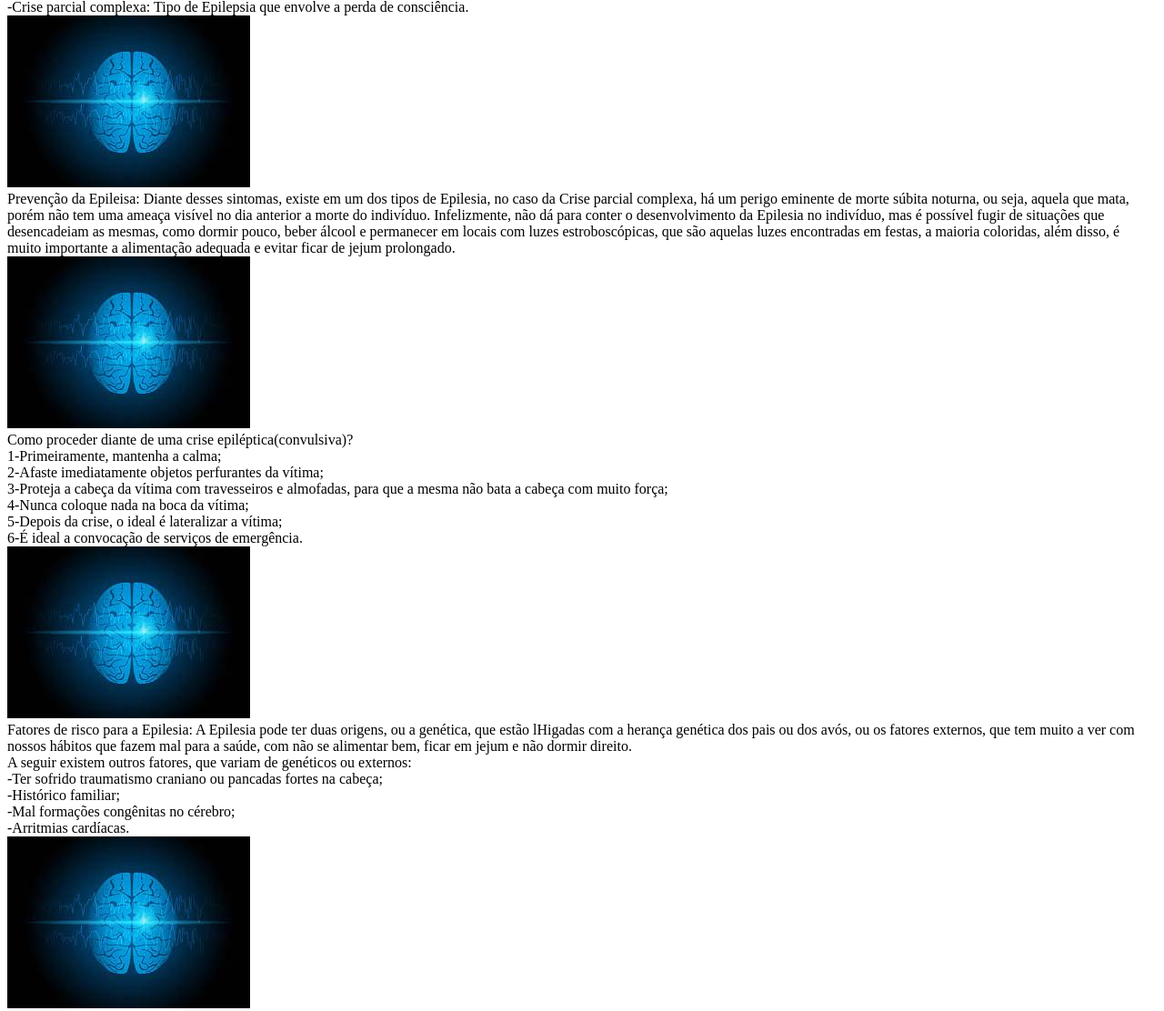
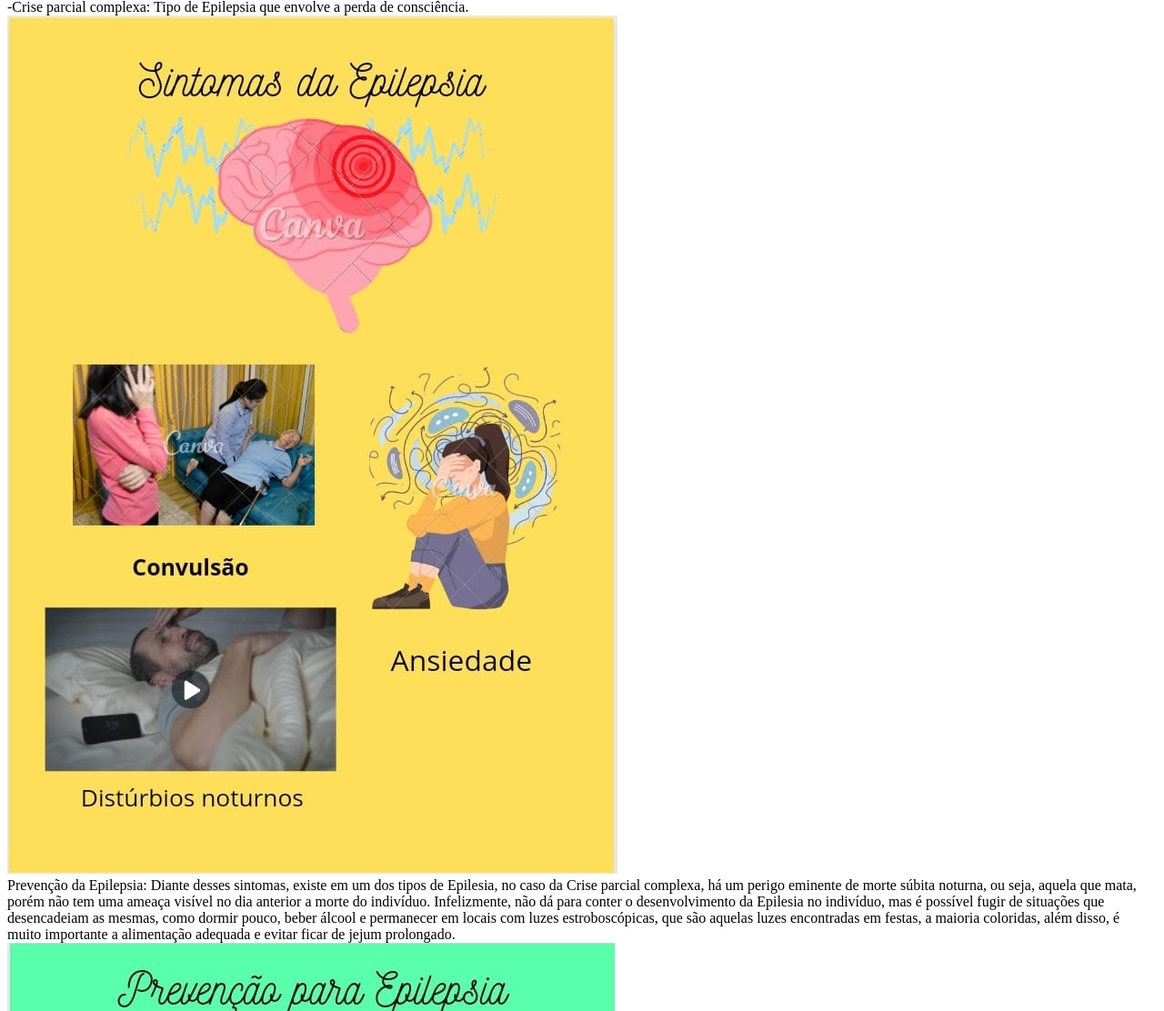
Before and after one commit to carvalhoemanu/agrinho_2023_gastao, a plain HTML site: page index.html in a window 1280 px wide. Shown: the part 488-1600 px from the top of the page at 91% size. Drawn offline with Linux system fonts and the light colour scheme.

Commit message:
14/08/2023

```diff
--- /dev/null
+++ b/estilo.css
@@ -0,0 +1,3 @@
+body{
+    background-color: aqua;
+}
--- a/index.html
+++ b/index.html
@@ -42,18 +42,18 @@ Doença causada por descargas neuronais.</div>
 
             </div>
             <div class="info-foto">
-                <img class="img-estilo" src ="epi.png" alt="Um macaco gigante sobre um prédio.">
+                <img class="img-estilo" src ="WhatsApp Image 2023-08-14 at 11.35.12 (cópia 1).jpeg" alt="Um macaco gigante sobre um prédio.">
 
             </div>
 
             <div class="info-cinema">
                 <div class="info-texto">
-                     Prevenção da  Epileisa:
+                     Prevenção da  Epilepsia:
                      Diante desses sintomas, existe em um dos tipos de Epilesia, no caso da Crise parcial complexa, há um perigo eminente de morte súbita noturna, ou seja, aquela que mata, porém não tem uma ameaça visível no dia anterior a morte do indivíduo.
                      Infelizmente, não dá para conter o desenvolvimento da Epilesia no indivíduo, mas é possível fugir de situações que desencadeiam as mesmas, como dormir pouco, beber álcool e permanecer em  locais com luzes estroboscópicas, que são aquelas luzes encontradas em festas, a maioria coloridas, além disso, é muito importante a alimentação adequada e evitar ficar de jejum prolongado.
                 </div>
                 <div class="info-foto">
-                    <img class="img-estilo" src ="epi.png" alt="Um macaco gigante sobre um prédio.">
+                    <img class="img-estilo" src ="WhatsApp Image 2023-08-14 at 11.35.12 (1).jpeg" alt="Um macaco gigante sobre um prédio.">
 
                 </div>
 
@@ -73,7 +73,7 @@ Doença causada por descargas neuronais.</div>
                 6-É ideal a convocação de serviços de emergência.<br>
             </div>
             <div class="info-foto">
-                <img class="img-estilo" src ="epi.png" alt="Um macaco gigante sobre um prédio.">
+                <img class="img-estilo" src ="WhatsApp Image 2023-08-14 at 11.35.12 (cópia 2).jpeg" alt="Um macaco gigante sobre um prédio.">
 
             </div>
         </div>
@@ -89,7 +89,7 @@ Doença causada por descargas neuronais.</div>
                 -Arritmias cardíacas.<br>
             </div>
             <div class="info-foto">
-                <img class="img-estilo" src ="epi.png" alt="Um macaco gigante sobre um prédio.">
+                <img class="img-estilo" src ="WhatsApp Image 2023-08-14 at 11.35.12.jpeg" alt="Um macaco gigante sobre um prédio.">
             </div>
         </div>
         <div class="info-destaque">
```
Also changed, not shown: WhatsApp Image 2023-08-14 at 11.35.12 (1).jpeg (added), WhatsApp Image 2023-08-14 at 11.35.12 (cópia 1).jpeg (added), WhatsApp Image 2023-08-14 at 11.35.12 (cópia 2).jpeg (added), WhatsApp Image 2023-08-14 at 11.35.12.jpeg (added).
